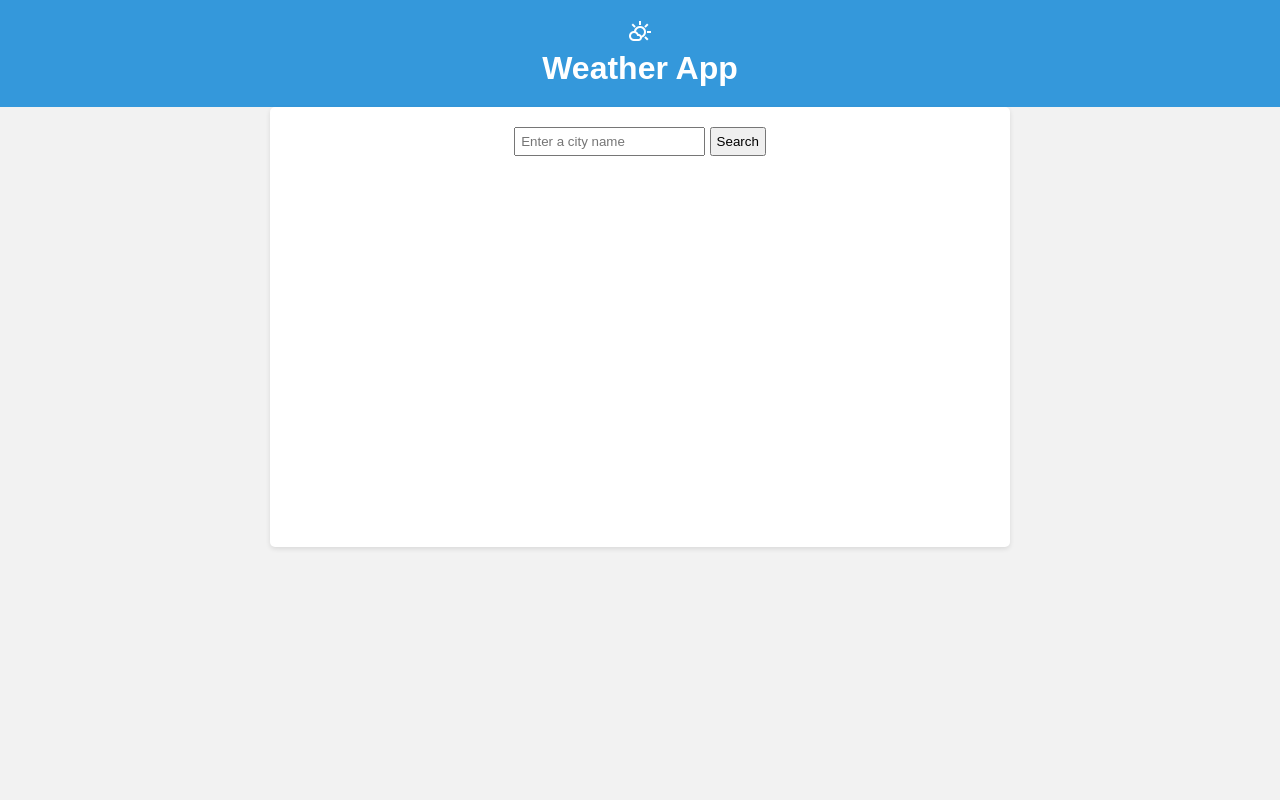
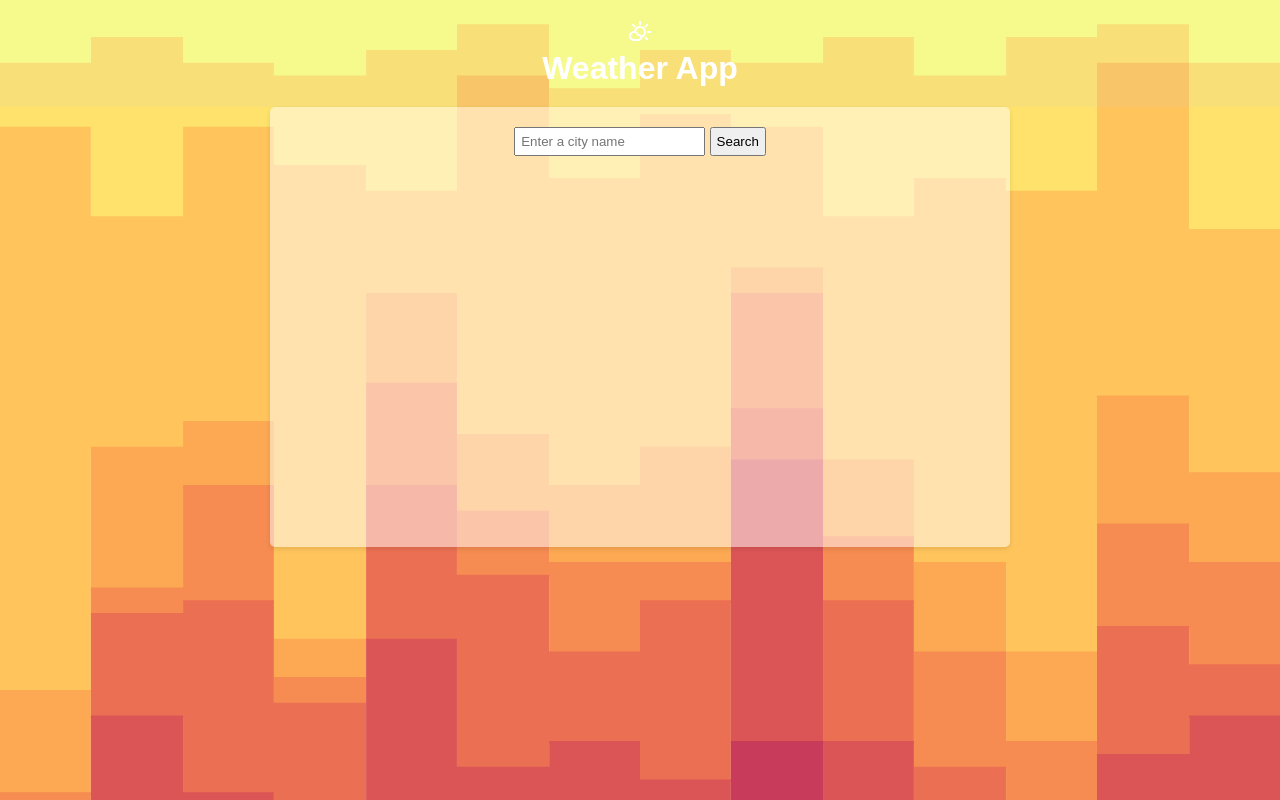
Before and after one commit to sanghrash92/weather, a website built with webpack: page dist/index.html in a window 1280 px wide. Built offline with nearby package versions, Linux system fonts and the light colour scheme.

Commit message:
Added background

```diff
--- a/src/style.css
+++ b/src/style.css
@@ -2,13 +2,16 @@ body {
     font-family: Arial, sans-serif;
     margin: 0;
     padding: 0;
-    background-color: #f2f2f2;
+    background: url(./background/color.svg);
+    background-repeat: no-repeat;
+    background-size: cover;
+    aspect-ratio: 1000 / 600;
 }
 
 /* Header */
 
 .header {
-    background-color: #3498db;
+    background: #afc5ff15;
     color: #fff;
     text-align: center;
     padding: 20px;
@@ -25,7 +28,7 @@ body {
     height: 400px;
     margin: 0 auto;
     padding: 20px;
-    background-color: #fff;
+    background-color: #ffffff80;
     border-radius: 5px;
     box-shadow: 0 2px 5px rgba(0, 0, 0, 0.1);
 }
```
Also changed, not shown: dist/065ea950dde537f4cfbb.svg (added), dist/e0fa3eb11db054bcf25b.svg (added), dist/index.html, dist/main.js, src/background/color.svg (added).
